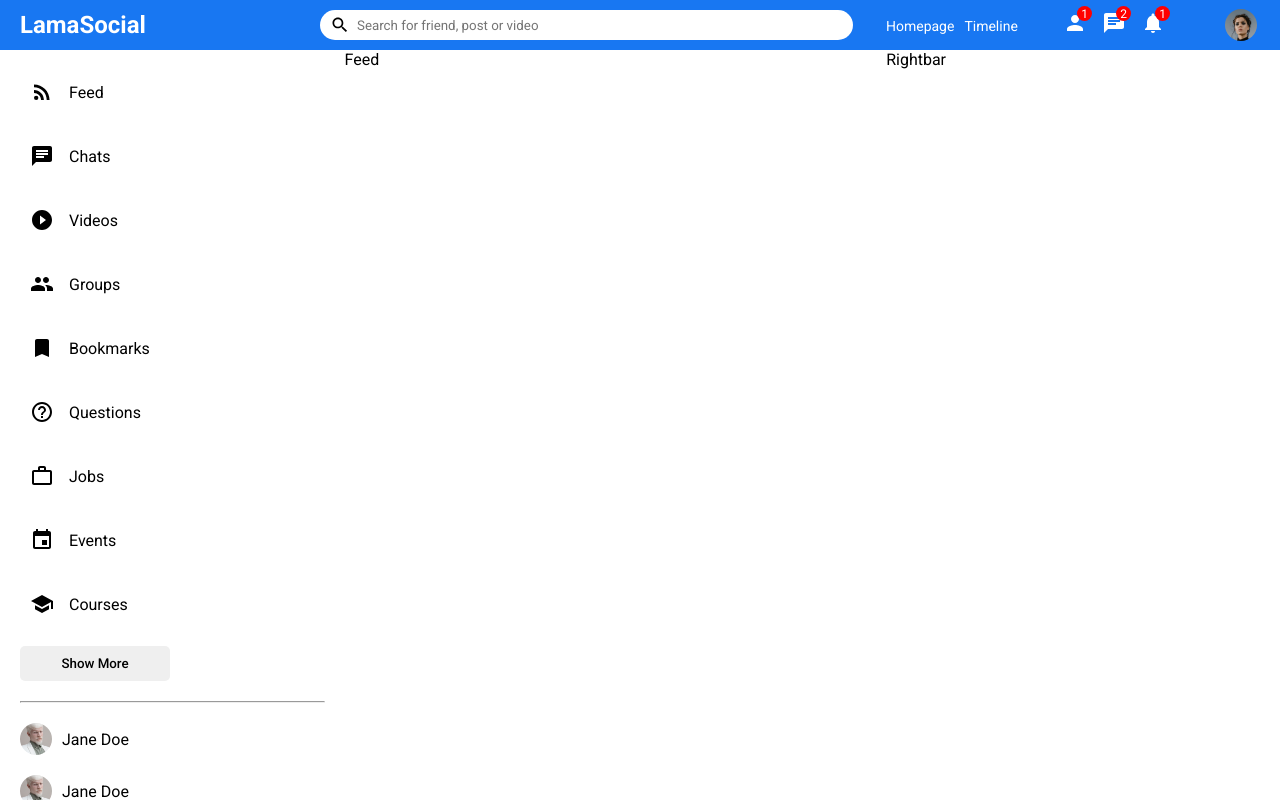
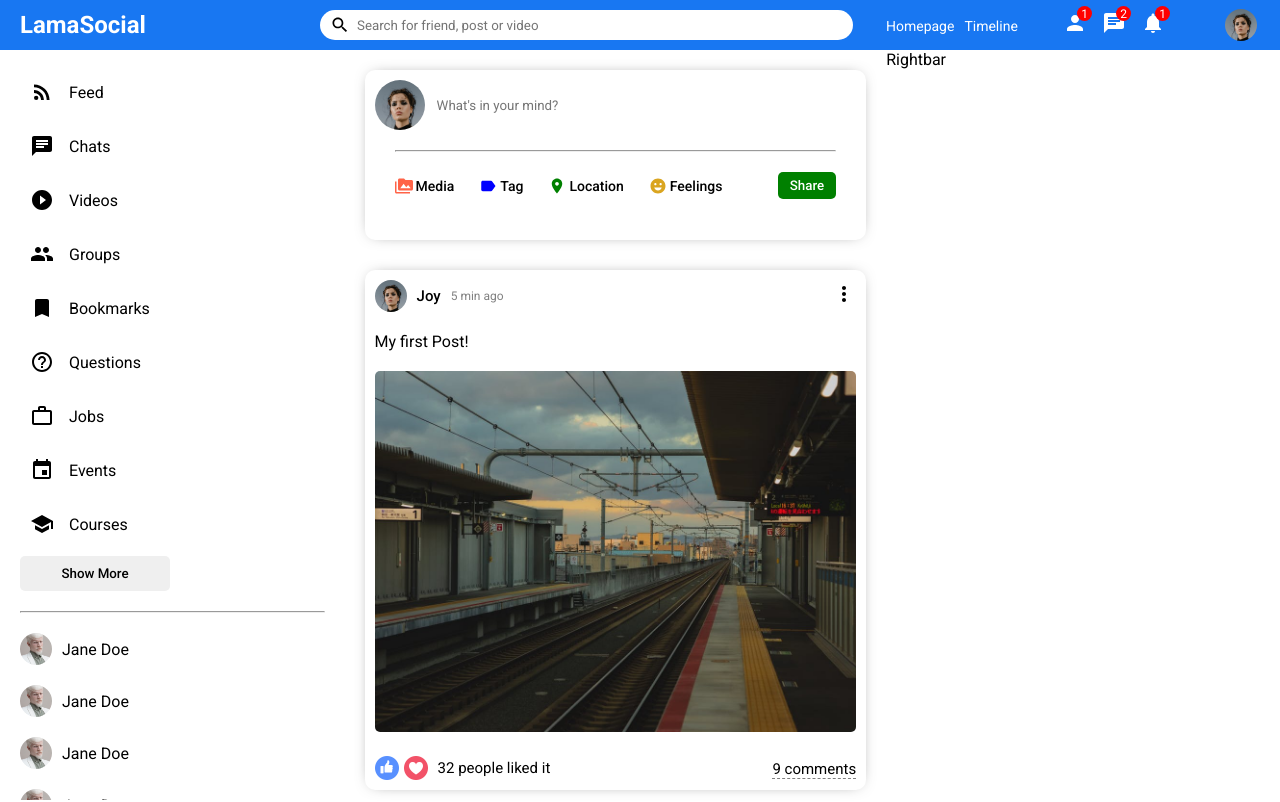
Before and after one commit to LucidJoy/LamaSocial, a React (Create React App) app in the folder frontend/: page / in a window 1280 px wide. Shown: the top 802 px of the page. Built offline with nearby package versions, Linux system fonts and the light colour scheme.

Commit message:
Feed component

```diff
--- a/frontend/src/components/feed/Feed.jsx
+++ b/frontend/src/components/feed/Feed.jsx
@@ -1,9 +1,21 @@
 import React from "react";
+import Post from "../post/Post";
+import Share from "../share/Share";
 
 import "./feed.css";
 
 const Feed = () => {
-  return <div className='feed'>Feed</div>;
+  return (
+    <div className='feed'>
+      <div className='feedWrapper'>
+        <Share />
+        <Post />
+        <Post />
+        <Post />
+        <Post />
+      </div>
+    </div>
+  );
 };
 
 export default Feed;
--- a/frontend/src/components/feed/feed.css
+++ b/frontend/src/components/feed/feed.css
@@ -1,3 +1,7 @@
 .feed {
   flex: 5.5;
 }
+
+.feedWrapper {
+  padding: 20px;
+}
--- /dev/null
+++ b/frontend/src/components/post/Post.jsx
@@ -0,0 +1,46 @@
+import React from "react";
+import { MoreVert } from "@mui/icons-material";
+
+import "./post.css";
+
+const Post = () => {
+  return (
+    <div className='post'>
+      <div className='postWrapper'>
+        <div className='postTop'>
+          <div className='postTopLeft'>
+            <img
+              className='postProfileImg'
+              src='/assets/person/1.jpeg'
+              alt=''
+            />
+            <span className='postUsername'>Joy</span>
+            <span className='postDate'>5 min ago</span>
+          </div>
+          <div className='postTopRight'>
+            <MoreVert />
+          </div>
+        </div>
+
+        <div className='postCenter'>
+          <span className='postText'>My first Post!</span>
+          <img className='postImg' src='/assets/post/1.jpeg' alt='' />
+        </div>
+
+        <div className='postBottom'>
+          <div className='postBottomLeft'>
+            <img className='likeIcon' src='/assets/like.png' alt='' />
+            <img className='likeIcon' src='/assets/heart.png' alt='' />
+            <span className='postLikeCounter'>32 people liked it</span>
+          </div>
+
+          <div className='postBottomRight'>
+            <span className='postCommentText'>9 comments</span>
+          </div>
+        </div>
+      </div>
+    </div>
+  );
+};
+
+export default Post;
--- /dev/null
+++ b/frontend/src/components/post/post.css
@@ -0,0 +1,86 @@
+.post {
+  width: 100%;
+  border-radius: 10px;
+  -webkit-box-shadow: 0px 0px 16px -8px rgba(0, 0, 0, 0.68);
+  box-shadow: 0px 0px 16px -8px rgba(0, 0, 0, 0.68);
+  margin: 30px 0;
+}
+
+.postWrapper {
+  padding: 10px;
+}
+
+.postTop {
+  display: flex;
+  align-items: center;
+  justify-content: space-between;
+}
+
+.postTopLeft {
+  display: flex;
+  align-items: center;
+}
+
+.postProfileImg {
+  width: 32px;
+  height: 32px;
+  border-radius: 50%;
+  object-fit: cover;
+}
+
+.postUsername {
+  font-size: 15px;
+  font-weight: 500;
+  margin: 0 10px;
+}
+
+.postDate {
+  font-size: 12px;
+  color: gray;
+}
+
+.postCenter {
+  margin: 20px 0;
+}
+
+.postImg {
+  margin-top: 20px;
+  width: 100%;
+  max-height: 500px;
+  border-radius: 5px;
+  object-fit: contain;
+}
+
+.postBottom {
+  display: flex;
+  align-items: center;
+  justify-content: space-between;
+}
+
+.postBottomLeft {
+  display: flex;
+  align-items: center;
+}
+
+.likeIcon {
+  width: 24px;
+  height: 24px;
+  margin-right: 5px;
+  cursor: pointer;
+}
+
+.likeIcon:hover {
+  transition: all 150ms cubic-bezier(0.25, 0.46, 0.45, 0.94);
+  transform: scale(1.1);
+}
+
+.postLikeCounter {
+  font-size: 15px;
+  margin-left: 5px;
+}
+
+.postCommentText {
+  border-bottom: 1px dashed gray;
+  cursor: pointer;
+  font-size: 15px;
+}
--- /dev/null
+++ b/frontend/src/components/share/Share.jsx
@@ -0,0 +1,42 @@
+import React from "react";
+import { PermMedia, Label, Room, EmojiEmotions } from "@mui/icons-material";
+
+import "./share.css";
+
+const Share = () => {
+  return (
+    <div className='share'>
+      <div className='shareWrapper'>
+        <div className='shareTop'>
+          <img className='shareProfileImg' src='/assets/person/1.jpeg' alt='' />
+          <input className='shareInput' placeholder="What's in your mind?" />
+        </div>
+        <hr className='shareHr' />
+        <div className='shareBottom'>
+          <div className='shareOptions'>
+            <div className='shareOption'>
+              <PermMedia htmlColor='tomato' className='shareIcon' />
+              <span className='shareOptionText'>Media</span>
+            </div>
+            <div className='shareOption'>
+              <Label htmlColor='blue' className='shareIcon' />
+              <span className='shareOptionText'>Tag</span>
+            </div>
+            <div className='shareOption'>
+              <Room htmlColor='green' className='shareIcon' />
+              <span className='shareOptionText'>Location</span>
+            </div>
+            <div className='shareOption'>
+              <EmojiEmotions htmlColor='goldenrod' className='shareIcon' />
+              <span className='shareOptionText'>Feelings</span>
+            </div>
+          </div>
+
+          <button className='shareButton'>Share</button>
+        </div>
+      </div>
+    </div>
+  );
+};
+
+export default Share;
--- /dev/null
+++ b/frontend/src/components/share/share.css
@@ -0,0 +1,76 @@
+.share {
+  width: 100%;
+  height: 170px;
+  border-radius: 10px;
+  -webkit-box-shadow: 0px 0px 16px -8px rgba(0, 0, 0, 0.68);
+  box-shadow: 0px 0px 16px -8px rgba(0, 0, 0, 0.68);
+}
+
+.shareWrapper {
+  padding: 10px;
+}
+
+.shareTop {
+  display: flex;
+  align-items: center;
+}
+
+.shareProfileImg {
+  width: 50px;
+  height: 50px;
+  border-radius: 50%;
+  object-fit: cover;
+  margin-right: 10px;
+}
+
+.shareInput {
+  border: none;
+  width: 80%;
+}
+
+.shareInput:focus {
+  outline: none;
+}
+
+.shareHr {
+  margin: 20px;
+}
+
+.shareBottom {
+  display: flex;
+  align-items: center;
+  justify-content: space-between;
+}
+
+.shareOptions {
+  display: flex;
+  margin-left: 20px;
+}
+
+.shareOption {
+  display: flex;
+  align-items: center;
+  margin-right: 25px;
+  cursor: pointer;
+}
+
+.shareIcon {
+  font-size: 18px !important;
+  margin-right: 3px;
+}
+
+.shareOptionText {
+  font-size: 14px;
+  font-weight: 500;
+}
+
+.shareButton {
+  border: none;
+  padding: 6px 12px;
+  border-radius: 5px;
+  background-color: green;
+  font-weight: 500;
+  margin-right: 20px;
+  cursor: pointer;
+  color: white;
+}
--- a/frontend/src/components/sidebar/sidebar.css
+++ b/frontend/src/components/sidebar/sidebar.css
@@ -27,7 +27,7 @@
 .sidebarListItem {
   display: flex;
   align-items: center;
-  margin-bottom: 20px;
+  margin-bottom: 10px;
   cursor: pointer;
   padding: 10px;
 }
```
